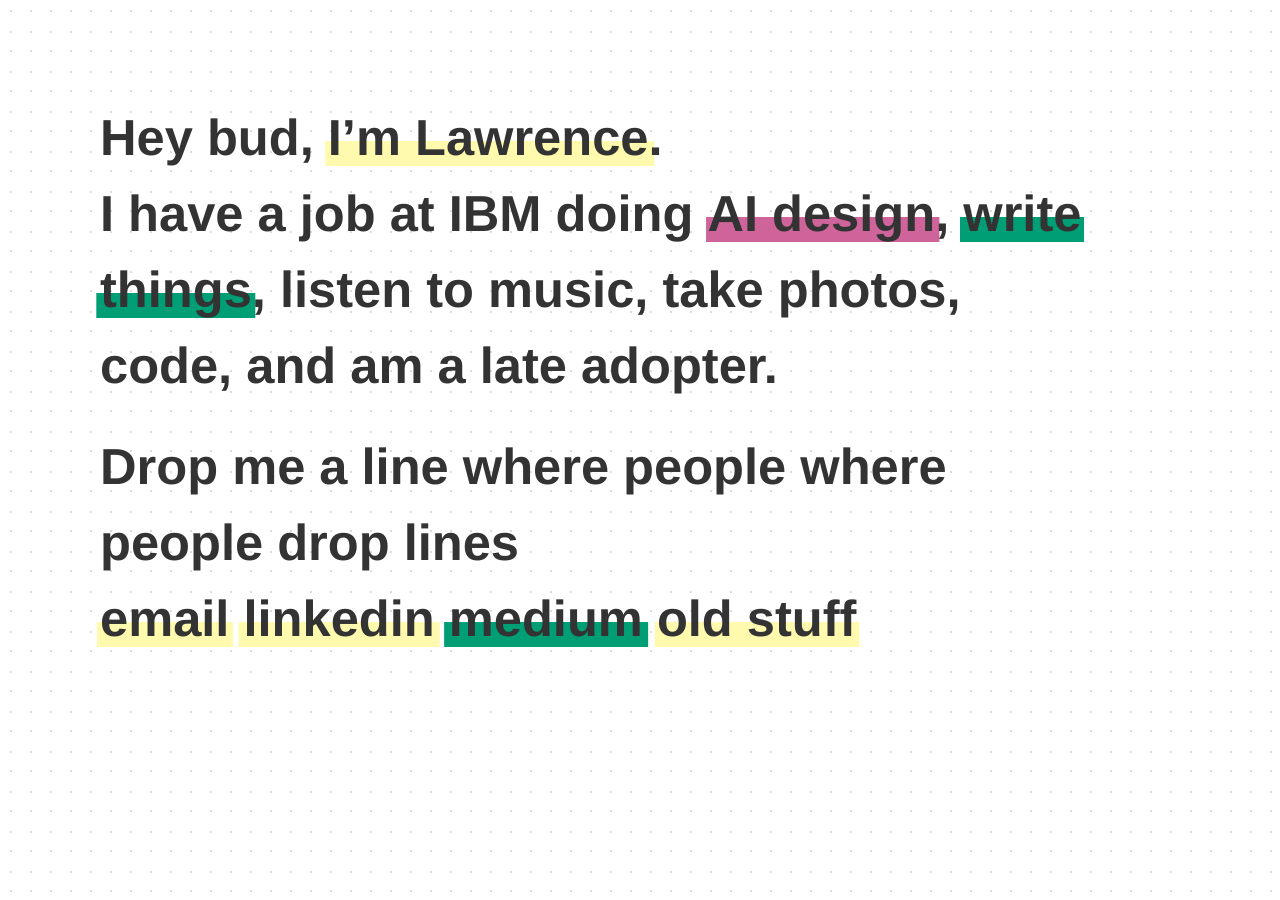
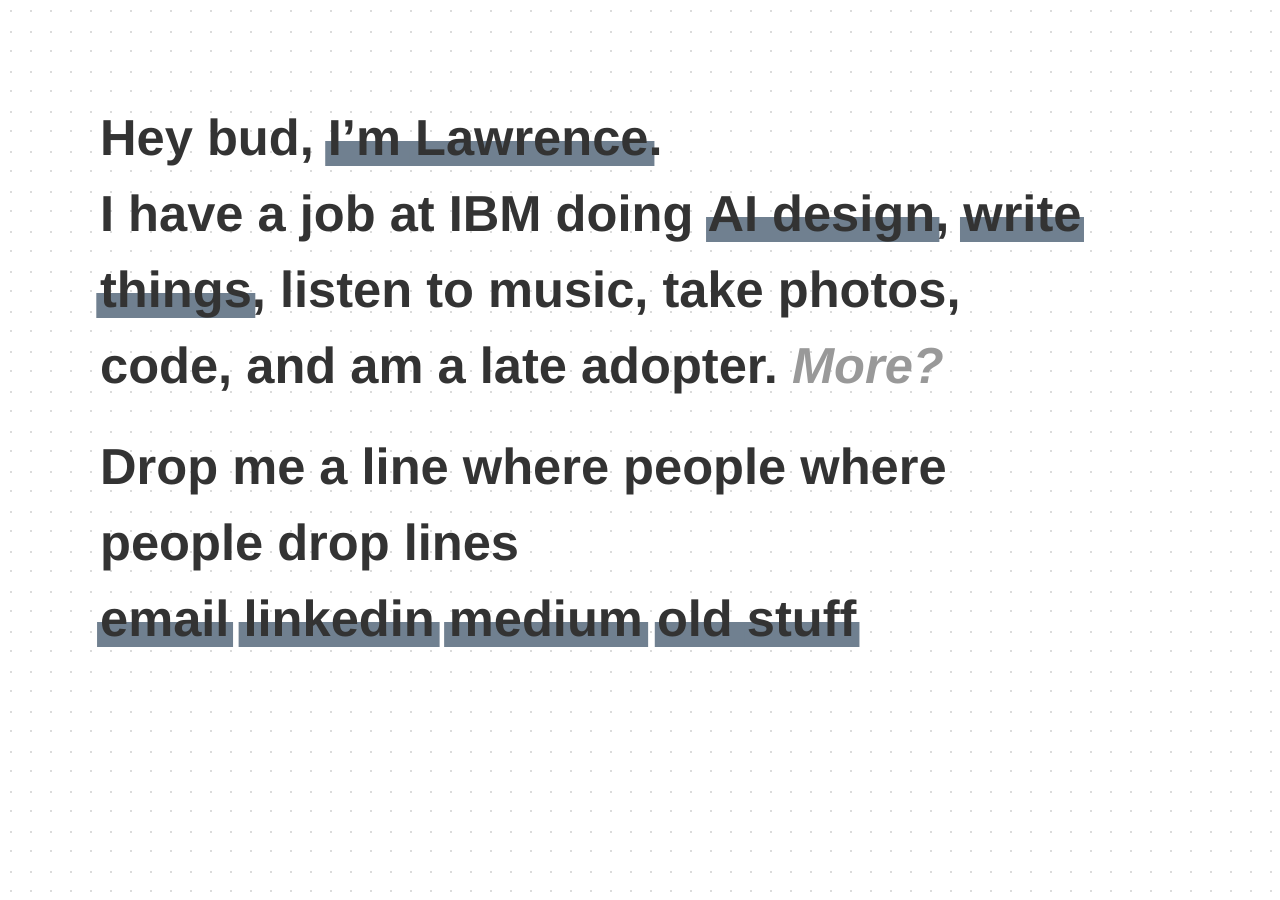
Before and after one commit to lawhump/newnew, a website: page app/index.html in a window 1280 px wide. Drawn offline with nearby package versions, Linux system fonts and the light colour scheme; files that its build step writes are made by us from their sources.

Commit message:
link styling, started dynamic content

```diff
--- a/app/index.html
+++ b/app/index.html
@@ -20,10 +20,22 @@
     <![endif]-->
     <article class="content">
       <h3>Hey bud, <a class="me" href=""><span>I’m </span> <span>Lawrence</span></a>.</h3>
-      <h3>I have a job at IBM doing <a class="ai" href=""><span>AI </span><span>design</span></a>, <a class="medium" href=""><span>write </span><span>things</span></a>, listen to music, take photos, code, and am a late adopter.</h3>
+      <h3>
+        I have a job at IBM doing
+        <a class="ai" href=""><span>AI </span><span>design</span></a>,
+        <a class="medium" href=""><span>write </span><span>things</span></a>,
+        listen to music, take photos, code, and am a late adopter.
+        <span class="hidden work">This is some extra copy that will eventually be shown.</span>
+        <span id="" class="more">More?</span>
+      </h3>
       <br>
       <h3>Drop me a line where people where people drop lines</h3>
-      <h3><a href=""><span>email</span></a> <a href=""><span>linkedin</span></a> <a class="medium" href=""><span>medium</span></a> <a href=""><span>old </span><span>stuff</span></a></h3>
+      <h3>
+        <a href=""><span>email</span></a>
+        <a href=""><span>linkedin</span></a>
+        <a class="medium" href=""><span>medium</span></a>
+        <a href=""><span>old </span><span>stuff</span></a>
+      </h3>
     </article>
 
     <article class="media">
--- a/app/scripts/main.js
+++ b/app/scripts/main.js
@@ -9,9 +9,9 @@
 };
 
 
-// Exploit the order
 var $$content = $('.content a');
 var $$image = $('[data-image]');
+var $more = $('.more');
 
 var showMatchingImage = function(content) {
   if (content !== ''){
@@ -35,3 +35,7 @@
     removeMatchingImage(e.target.className);
   });
 }
+
+$more.addEventListener('click', function(e) {
+
+});
--- a/app/styles/partials/_base.scss
+++ b/app/styles/partials/_base.scss
@@ -63,7 +63,8 @@
     position: relative;
 
     &::before {
-      background-color: #FFFAAD;
+      background-color: slategray;
+      // background-color: #FFFAAD;
       bottom: 0;
       content: ' ';
       height: 2.5rem;
@@ -78,11 +79,13 @@
 
 
   &.ai span::before {
-    background-color: #cf649a;
+    background-color: slategray;
+    // background-color: #cf649a;
   }
 
   &.medium span::before {
-    background-color: #009E74;
+    background-color: slategray;
+    // background-color: #009E74;
   }
 
   &:hover span::before {
@@ -96,6 +99,17 @@
 
   img {
     display: block;
+  }
+}
+
+.more {
+  color: lighten($font-color, 40);
+  cursor: pointer;
+  font-style: italic;
+  transition: .3s color ease-out;
+
+  &:hover {
+    color: lighten($font-color, 25);
   }
 }
 
```
